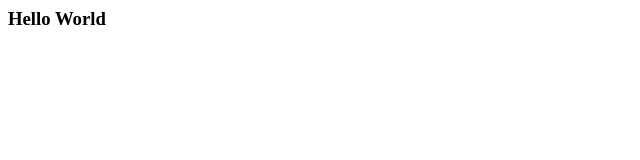
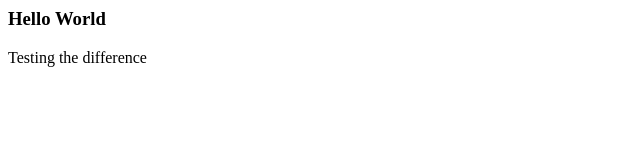
Before and after one commit to dummycodemaster/dummycodefolder1, a plain HTML site: page index.html in a window 1280 px wide. Shown: the whole page, without its empty margins (0-640 px from the left). Drawn offline with Linux system fonts and the light colour scheme.

Commit message:
Added a new <p> tag to test differece

```diff
--- a/index.html
+++ b/index.html
@@ -6,6 +6,7 @@
         <section>
             <article>
                 <h1>Hello World</h1>
+                <p>Testing the difference</p>
             </article>
         </section>
     </body>
```
